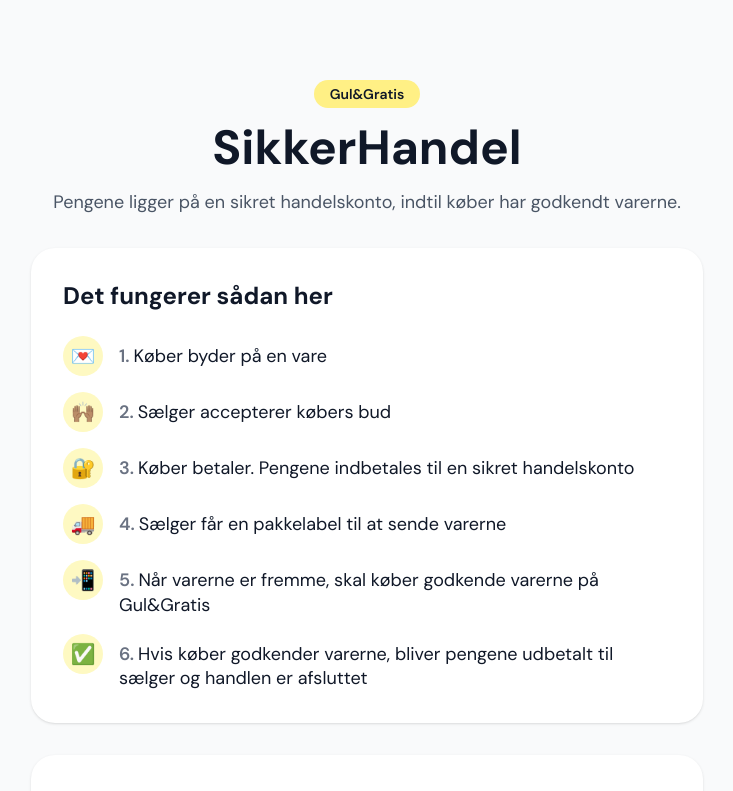
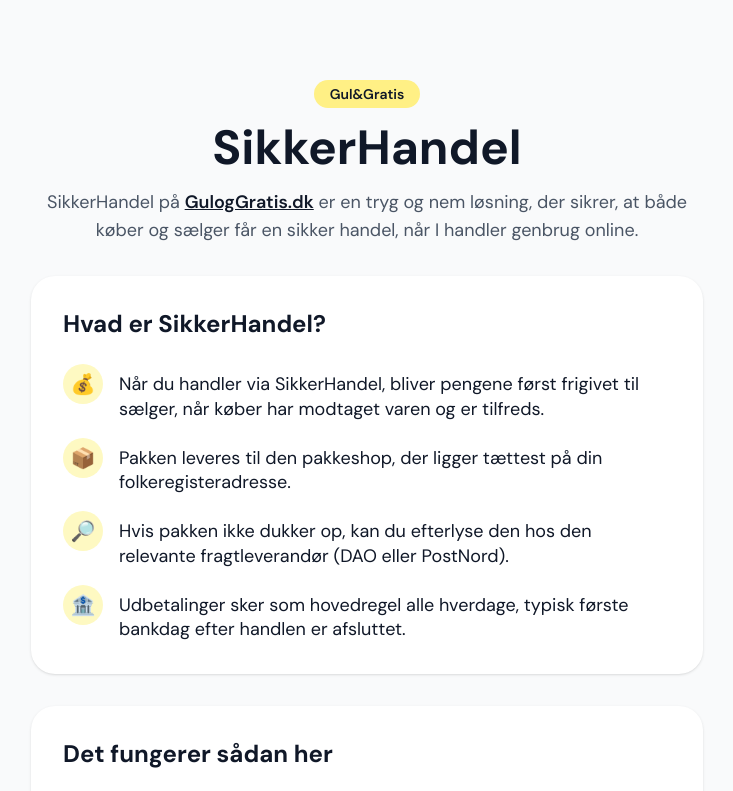
Before and after one commit to khojgaardkroyer-stack/guloggartis, a React (Vite) app: page / in a window 1280 px wide. Shown: the top 791 px of the page, without its empty margins (273-1006 px from the left). Built offline with nearby package versions, Linux system fonts and the light colour scheme.

Commit message:
Add what-is-SikkerHandel intro and facts section
Co-Authored-By: Claude Opus 5.5 <noreply@anthropic.com>
Claude-Session: https://claude.ai/code/session_01Daou4s8jKBJt4T1tELkRRS

```diff
--- a/src/App.tsx
+++ b/src/App.tsx
@@ -1,5 +1,5 @@
 import StepList from './components/StepList'
-import { happyPath, rejectedPath } from './content'
+import { facts, happyPath, rejectedPath } from './content'
 
 const GUL_OG_GRATIS_URL = 'https://www.guloggratis.dk/'
 
@@ -13,10 +13,16 @@ function App() {
           </p>
           <h1 className="text-4xl font-bold sm:text-5xl">SikkerHandel</h1>
           <p className="text-lg text-gray-600">
-            Pengene ligger på en sikret handelskonto, indtil køber har godkendt varerne.
+            SikkerHandel på{' '}
+            <a href={GUL_OG_GRATIS_URL} className="font-semibold text-gray-900 underline">
+              GulogGratis.dk
+            </a>{' '}
+            er en tryg og nem løsning, der sikrer, at både køber og sælger får en sikker handel, når
+            I handler genbrug online.
           </p>
         </header>
 
+        <StepList title="Hvad er SikkerHandel?" steps={facts} numbered={false} />
         <StepList title="Det fungerer sådan her" steps={happyPath} />
         <StepList title="Hvis køber IKKE godkender varerne" steps={rejectedPath} />
 
--- a/src/components/StepList.tsx
+++ b/src/components/StepList.tsx
@@ -3,25 +3,28 @@ import type { Step } from '../content'
 type Props = {
   title: string
   steps: Step[]
+  numbered?: boolean
 }
 
-function StepList({ title, steps }: Props) {
+function StepList({ title, steps, numbered = true }: Props) {
+  const List = numbered ? 'ol' : 'ul'
+
   return (
     <section className="rounded-3xl bg-white p-6 shadow-sm sm:p-8">
       <h2 className="mb-6 text-2xl font-bold">{title}</h2>
-      <ol className="space-y-4">
+      <List className="space-y-4">
         {steps.map((step, i) => (
           <li key={i} className="flex gap-4">
             <span className="flex size-10 shrink-0 items-center justify-center rounded-full bg-yellow-100 text-xl">
               <span aria-hidden="true">{step.emoji}</span>
             </span>
             <p className="pt-2 text-lg leading-snug">
-              <span className="mr-1 font-semibold text-gray-500">{i + 1}.</span>
+              {numbered && <span className="mr-1 font-semibold text-gray-500">{i + 1}.</span>}
               {step.text}
             </p>
           </li>
         ))}
-      </ol>
+      </List>
     </section>
   )
 }
--- a/src/content.ts
+++ b/src/content.ts
@@ -26,3 +26,22 @@ export const rejectedPath: Step[] = [
   },
   { emoji: '✅', text: 'Hvis ingen problemer rapporteres, returneres pengene for varen til køber' },
 ]
+
+export const facts: Step[] = [
+  {
+    emoji: '💰',
+    text: 'Når du handler via SikkerHandel, bliver pengene først frigivet til sælger, når køber har modtaget varen og er tilfreds.',
+  },
+  {
+    emoji: '📦',
+    text: 'Pakken leveres til den pakkeshop, der ligger tættest på din folkeregisteradresse.',
+  },
+  {
+    emoji: '🔎',
+    text: 'Hvis pakken ikke dukker op, kan du efterlyse den hos den relevante fragtleverandør (DAO eller PostNord).',
+  },
+  {
+    emoji: '🏦',
+    text: 'Udbetalinger sker som hovedregel alle hverdage, typisk første bankdag efter handlen er afsluttet.',
+  },
+]
```
